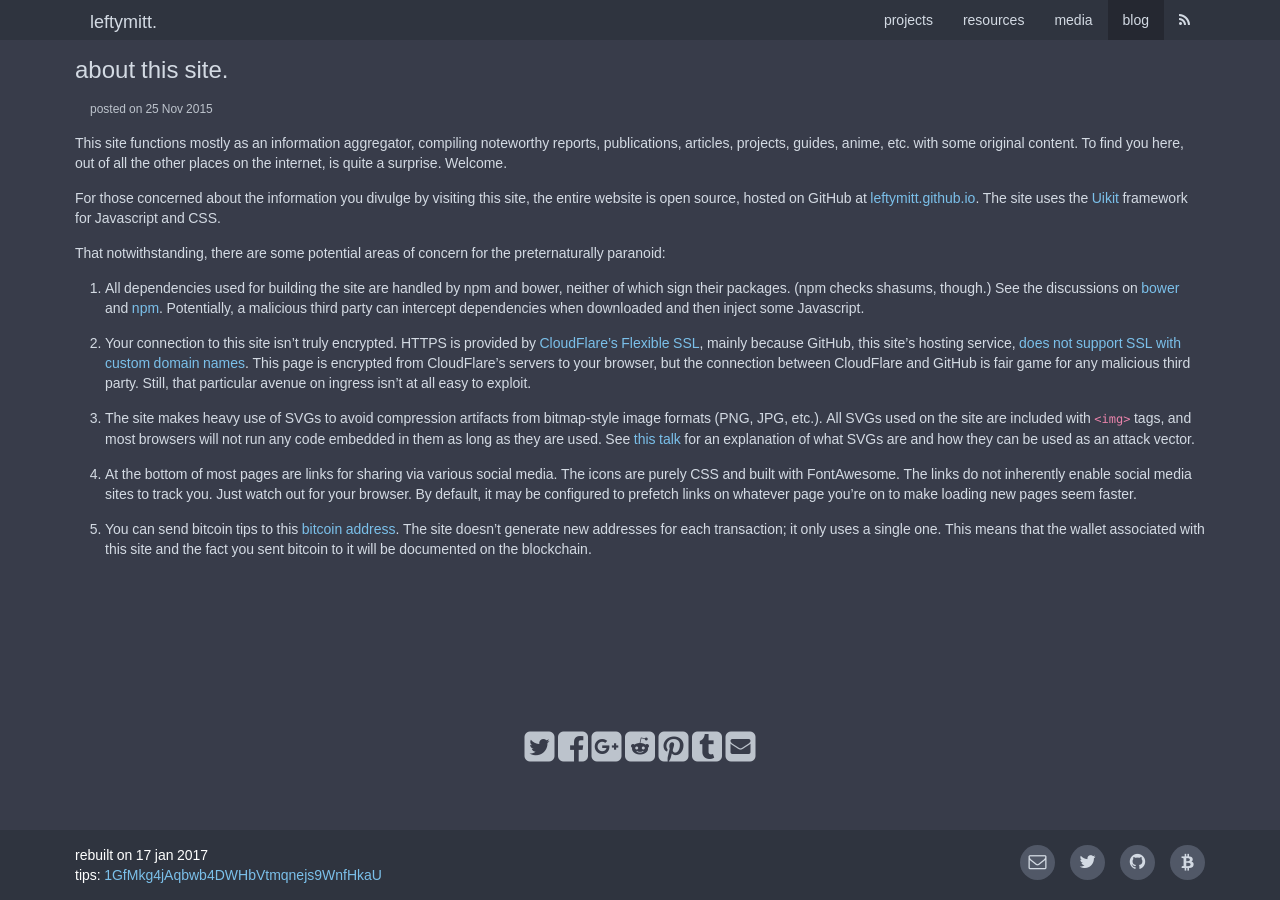
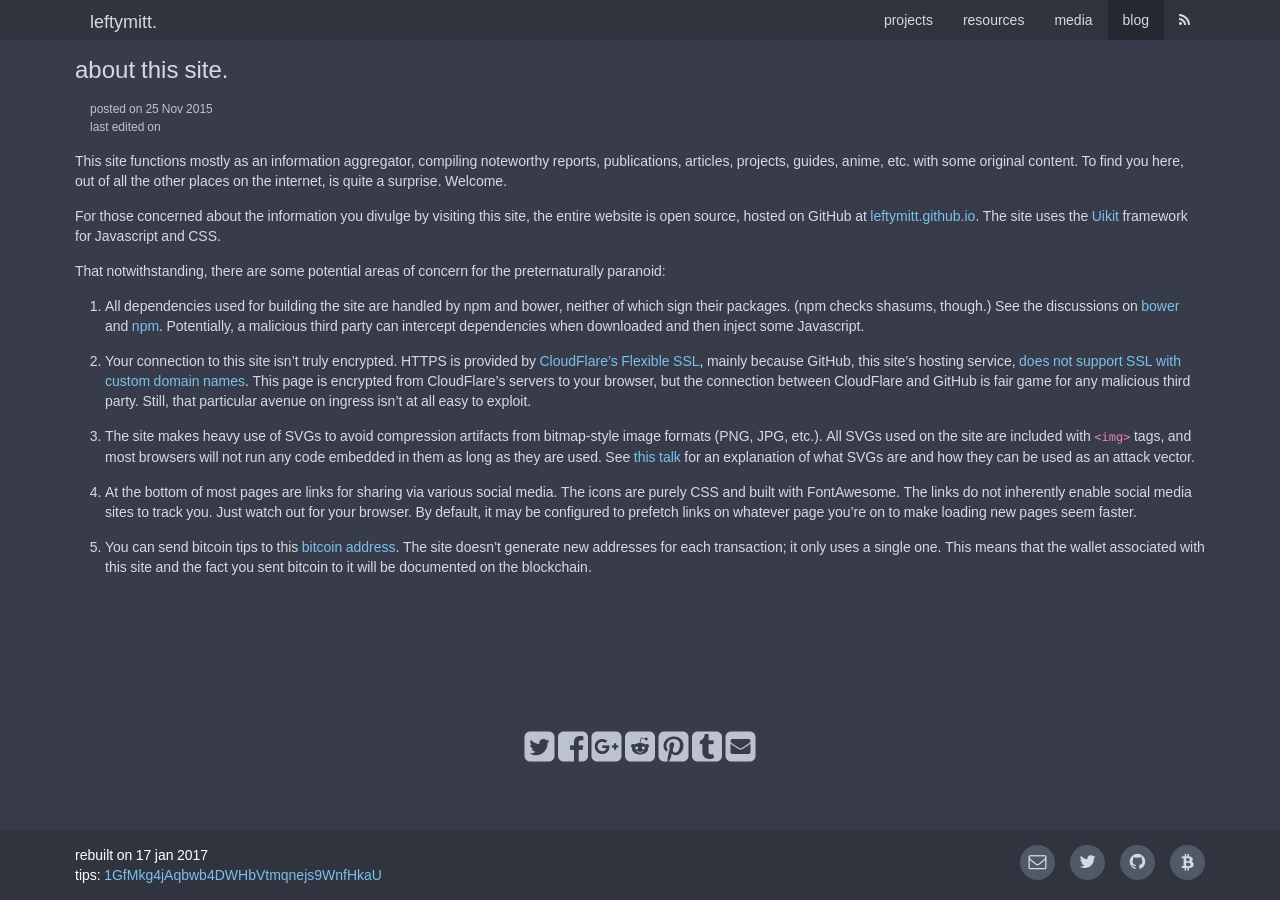
Before and after one commit to leftymitt/leftymitt.com, a Jekyll site: the page built from _posts/2015-11-25-about-this-site.md, in a window 1280 px wide. Built offline with Jekyll 4.4.1, drawn with Linux system fonts in a browser that asks for light colours.

Commit message:
add 'last edited' links and information for blog pages

```diff
--- a/_config.yml
+++ b/_config.yml
@@ -14,6 +14,7 @@
 email: "treefrog@riseup.net"
 github: "https://github.com/leftymitt"
 twitter: "theleftymitt"
+repo: "leftymitt.github.io"
 bitcoin:
    address: "1GfMkg4jAqbwb4DWHbVtmqnejs9WnfHkaU"
    qr_code: "/assets/build/img/qrcode.bmp"
--- a/_layouts/post.html
+++ b/_layouts/post.html
@@ -136,6 +136,11 @@
                     {% elsif page.published_date %} {{ page.published_date | date_to_string }}
                     {% elsif page.added_date %} {{ page.added_date | date_to_string }}
                     {% endif %}
+          <br>
+          last edited on
+            <a href="{{ site.github }}/{{ site.repo }}/commit/{{ page.git.last_commit.long_sha }}">
+              {{ page.git.last_commit.commit_date | date_to_string }}
+            </a>
         </p>
         {% elsif page.category == 'media' or page.categories == "media" %}
           {% if page.author %}
```
